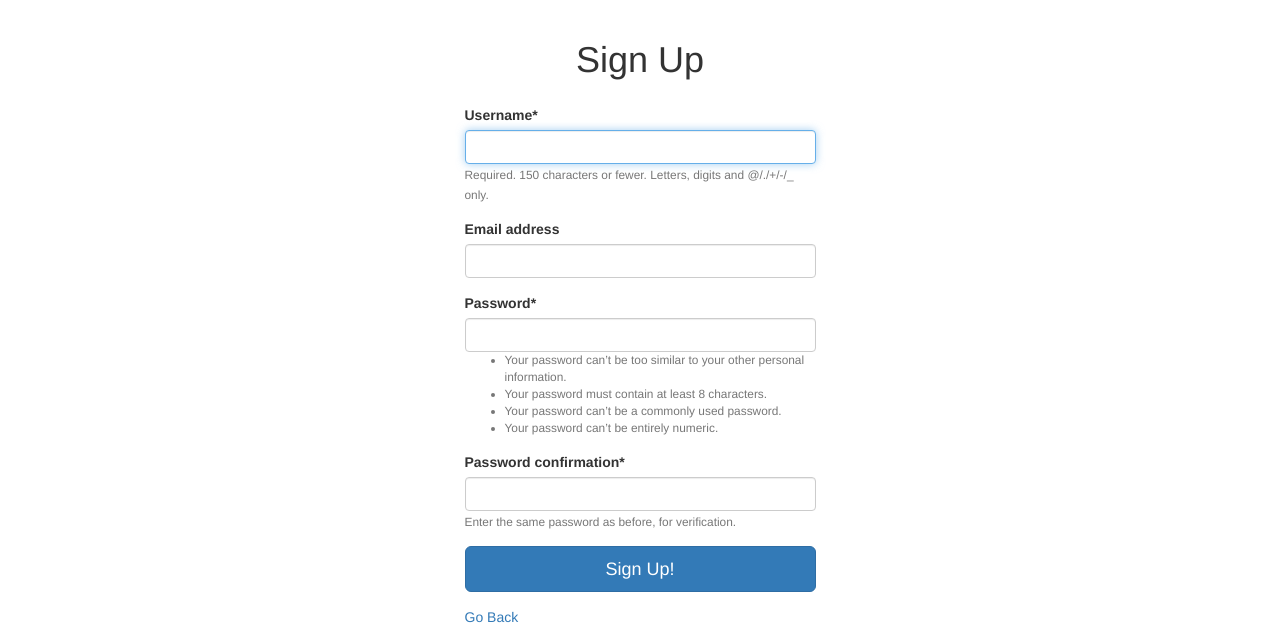
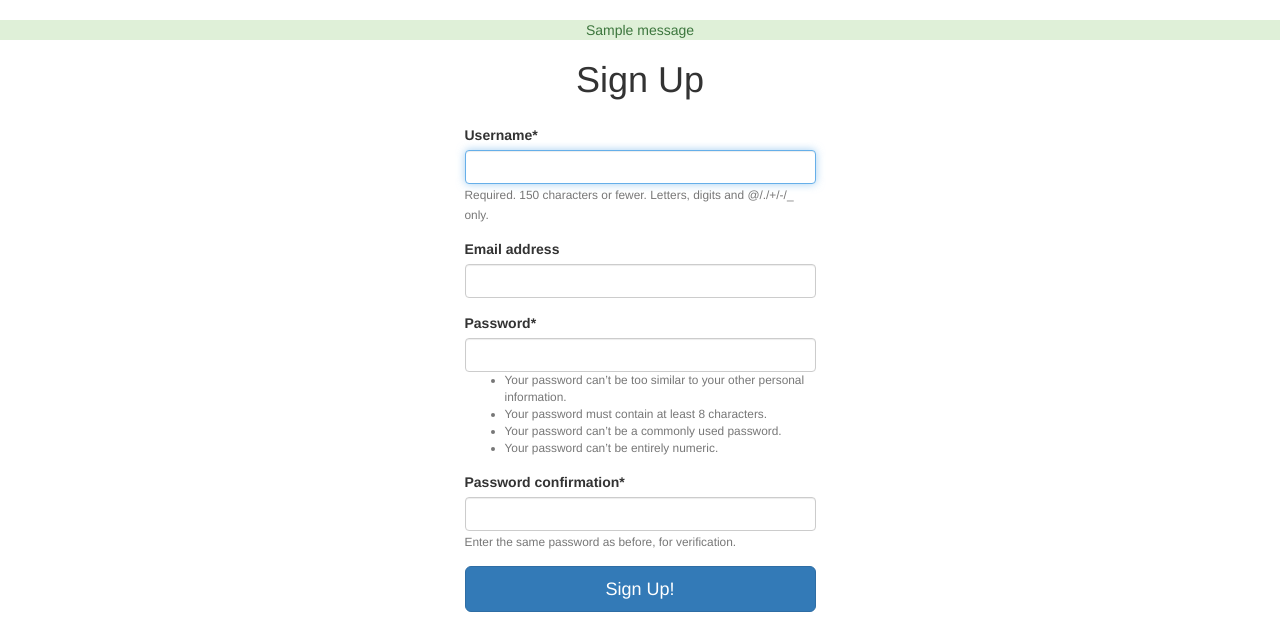
Before and after one commit to B-Saidy/Camping_site, a Django app: page /accounts/ in a window 1280 px wide. Shown: the part 52-676 px from the top of the page. Run offline with Django 3.2, Linux system fonts and the light colour scheme; tables that the repository leaves empty hold one stand-in row (values such as "Sample post"); one stand-in notice (Sample message) is shown; some libraries are stand-ins or nearby versions.

Commit message:
added message alert

```diff
--- a/accounts/views.py
+++ b/accounts/views.py
@@ -9,7 +9,7 @@ def register(request):
 		if form.is_valid():
 			form.save()
 			username = form.cleaned_data.get('username')
-			messages.success(request, f"Your account has been created! You are now able to login")
+			messages.success(request, f"A user account has been created for {username}! You are now able to login")
 			return redirect('login')
 	else:
 		form = RegisterForm()
--- a/templates/base.html
+++ b/templates/base.html
@@ -42,6 +42,13 @@
             </div>
         </div>
     </nav>
+     {% if messages %}
+         {% for message in messages %}
+         <div class="aler alert-{{message.tags}} text-center">
+          {{message}}
+         </div>
+         {% endfor %}
+      {% endif %}
     {% block content %}
 
     {% endblock content %}
```
